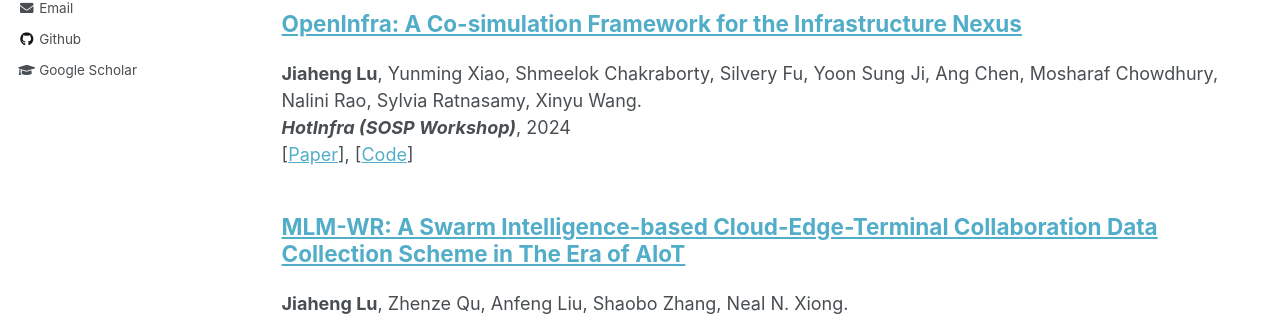
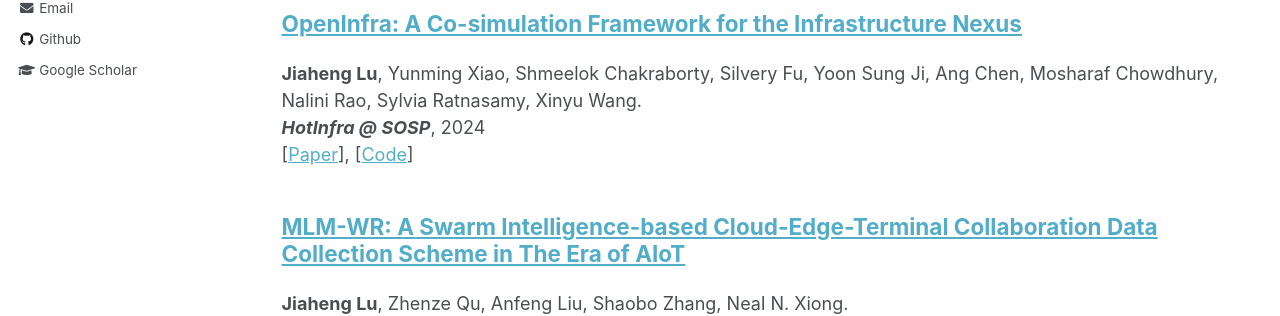
Before and after one commit to JhengLu/JhengLu.github.io, a Jekyll site: the page built from _pages/portfolio.html, in a window 1280 px wide and 1185 px high. Shown: the part 385-701 px from the top of the window. Built offline with Jekyll 4.4.1, drawn with Linux system fonts in a browser that asks for light colours.

Commit message:
update the openinfra conference format

```diff
--- a/_publications/publication-2.md
+++ b/_publications/publication-2.md
@@ -1,7 +1,7 @@
 ---
 title: "OpenInfra: A Co-simulation Framework for the Infrastructure Nexus"
 excerpt: "<strong>Jiaheng Lu</strong>, Yunming Xiao, Shmeelok Chakraborty, Silvery Fu, Yoon Sung Ji, Ang Chen, Mosharaf Chowdhury, Nalini Rao, Sylvia Ratnasamy, Xinyu Wang.
-<br><em><strong>HotInfra (SOSP Workshop)</strong></em>, 2024
+<br><em><strong>HotInfra @ SOSP</strong></em>, 2024
 <br>[<a href='https://hotinfra24.github.io/'>Paper</a>], [<a href='https://github.com/JhengLu/OpenInfra'>Code</a>]"
 collection: publications
 ---
```
